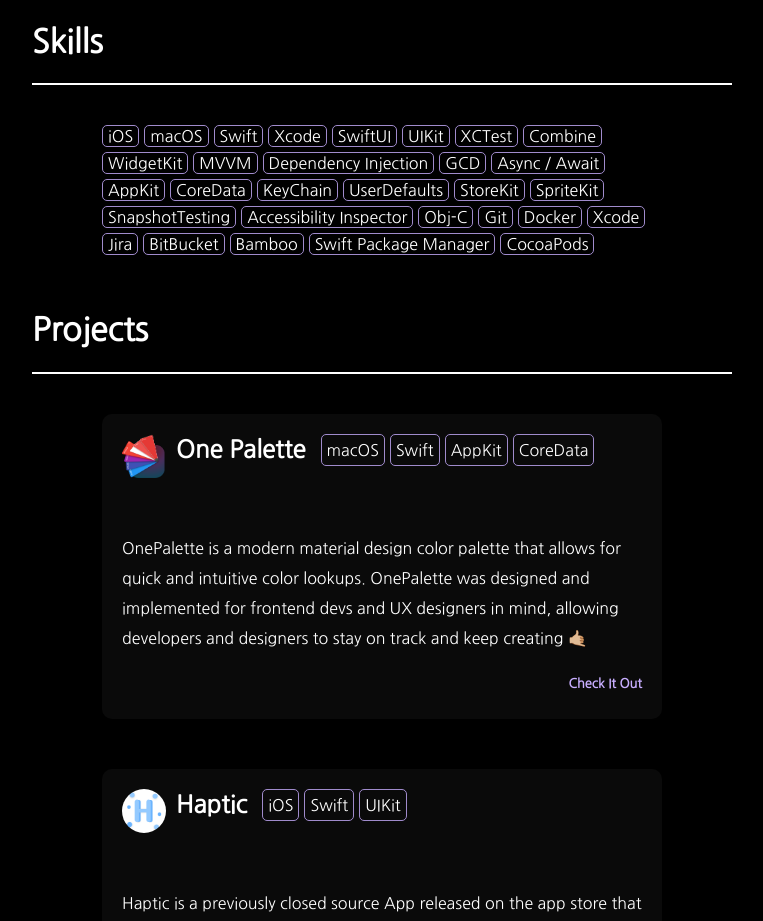
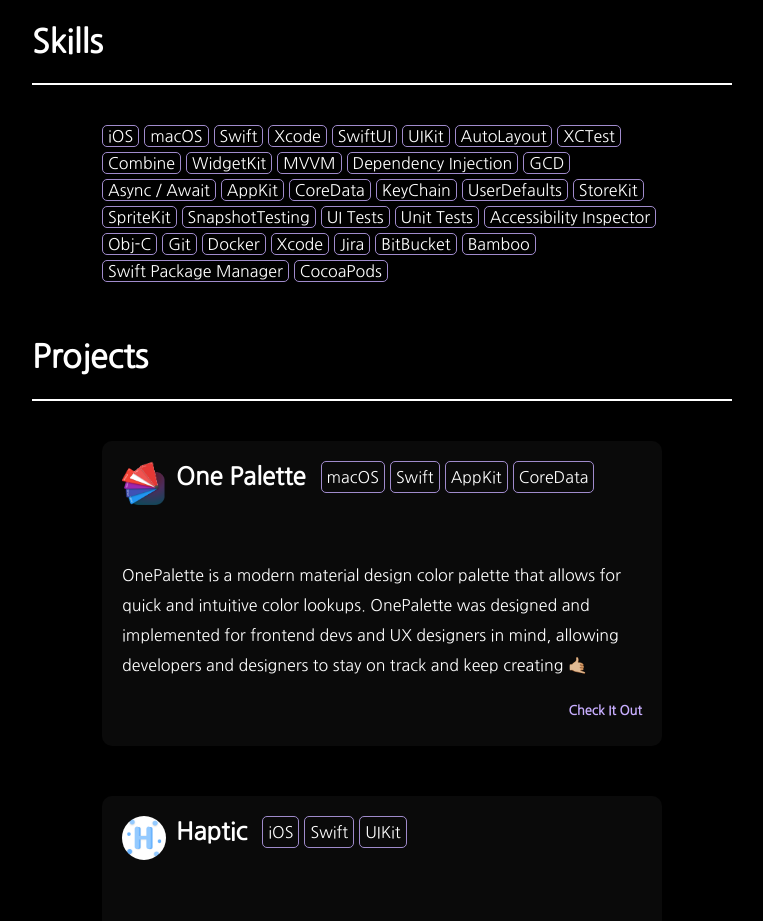
Before and after one commit to JoeManto/cv-joemanto.github.io, a React (Create React App) app: page / in a window 1280 px wide. Shown: the part 1380-2301 px from the top of the page, without its empty margins (258-1021 px from the left). Built offline with nearby package versions, Linux system fonts and the light colour scheme.

Commit message:
updated resume

```diff
--- a/src/App.js
+++ b/src/App.js
@@ -77,6 +77,7 @@
             <ProjectLabel name = "Xcode"/>
             <ProjectLabel name = "SwiftUI"/>
             <ProjectLabel name = "UIKit"/>
+            <ProjectLabel name = "AutoLayout"/>
             <ProjectLabel name = "XCTest"/>
             <ProjectLabel name = "Combine"/>
             <ProjectLabel name = "WidgetKit"/>
@@ -91,6 +92,8 @@
             <ProjectLabel name = "StoreKit"/>
             <ProjectLabel name = "SpriteKit"/>
             <ProjectLabel name = "SnapshotTesting"/>
+            <ProjectLabel name = "UI Tests"/>
+            <ProjectLabel name = "Unit Tests"/>
             <ProjectLabel name = "Accessibility Inspector"/>
             <ProjectLabel name = "Obj-C"/>
             <ProjectLabel name = "Git"/>
```
Also changed, not shown: 1 other file (tests, documents, lock files or other folders).
